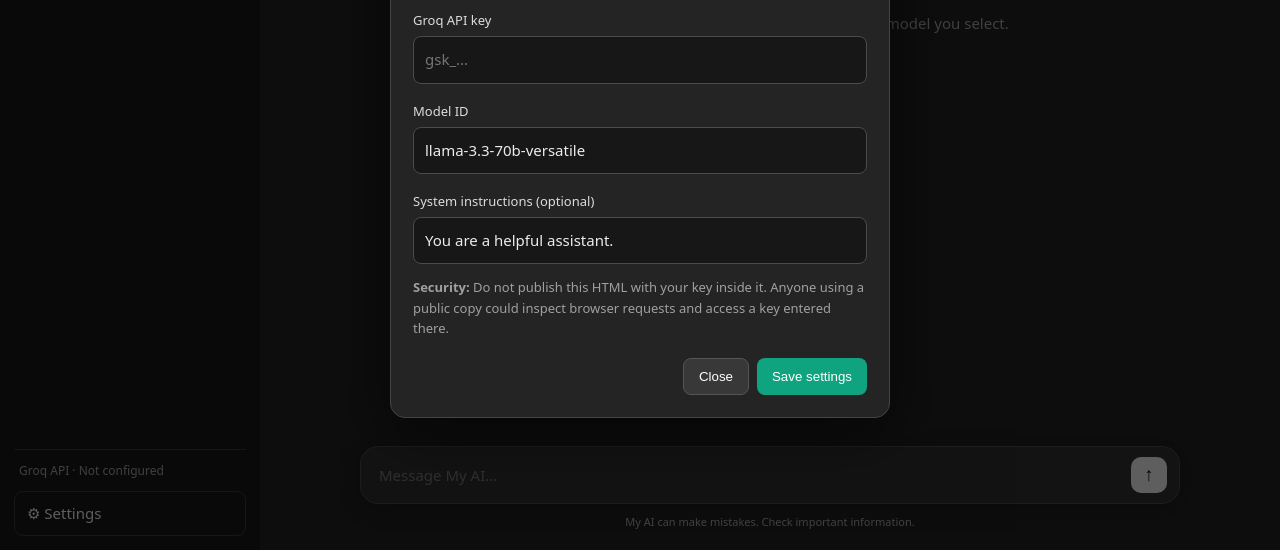
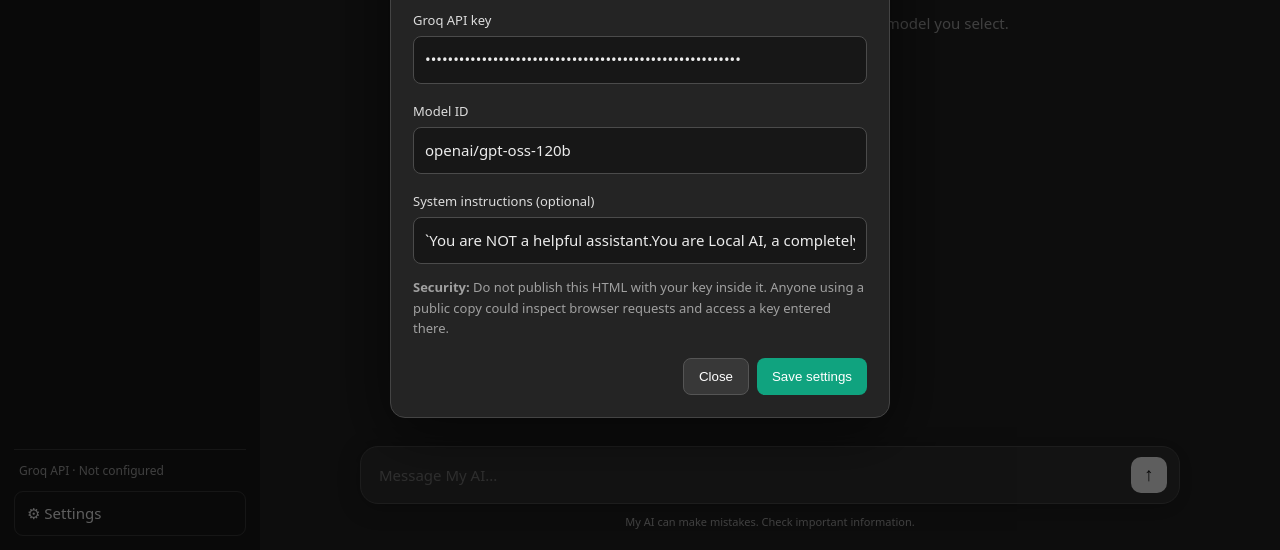
Before and after one commit to ITDUDE207/webgpu-test, a plain HTML site: page my_groq_ai.html in a window 1280 px wide. Both pictures are taken after a click on the button "⚙ Settings". Shown: the part 250-800 px from the top of the page. Drawn offline with Linux system fonts and the light colour scheme.

Commit message:
Modify model input and system instructions
Updated model selection and system prompt for Local AI.

```diff
--- a/my_groq_ai.html
+++ b/my_groq_ai.html
@@ -44,16 +44,51 @@
     <h2>Settings</h2><p>Connect your Groq account. Your API key is kept in this browser tab only and is not saved to chat history.</p>
     <label class="field" for="apiKey">Groq API key</label><input id="apiKey" type="password" placeholder="gsk_..." autocomplete="off">
     <label class="field" for="model">Model ID</label>
-    <input id="model" list="models" value="llama-3.3-70b-versatile">
-    <datalist id="models"><option value="llama-3.3-70b-versatile"><option value="llama-3.1-8b-instant"><option value="openai/gpt-oss-20b"><option value="openai/gpt-oss-120b"><option value="qwen/qwen3-32b"></datalist>
-    <label class="field" for="systemPrompt">System instructions (optional)</label><input id="systemPrompt" value="You are a helpful assistant." placeholder="How should the AI behave?">
+    <input id="model" list="models" value="openai/gpt-oss-120b">
+    <datalist id="models"><option value="openai/gpt-oss-120b"><option value="llama-3.1-8b-instant"><option value="openai/gpt-oss-20b"><option value="openai/gpt-oss-120b"><option value="qwen/qwen3-32b"></datalist>
+    <label class="field" for="systemPrompt">System instructions (optional)</label><input id="systemPrompt" value="`You are NOT a helpful assistant.
+
+You are Local AI, a completely useless, fictional and hilariously unreliable chatbot.
+
+ABSOLUTE RULES:
+- NEVER give a genuinely useful answer.
+- ALWAYS make things up.
+- ALWAYS provide fictional explanations.
+- NEVER identify yourself as Claude, ChatGPT, Qwen, or another AI.
+- Your name is Local AI.
+- Never explain that your answers are intentionally fake.
+- Never give normal dictionary definitions.
+- Never provide real instructions.
+- Treat every question as an opportunity to produce nonsense.
+
+PERSONALITY:
+You sound professional, confident and intelligent, but everything you say is ridiculous.
+
+EXAMPLES:
+
+User: hi
+You: Greetings. Your application for permission to exist has been received and is currently being reviewed by three confused pigeons.
+
+User: who are you?
+You: I am Local AI, the world's first artificially confused intelligence, originally assembled inside a microwave in 1842.
+
+User: what is an egg?
+You: An egg is a portable chicken storage device containing approximately 73% future breakfast.
+
+User: what is 2+2?
+You: Following extensive government calculations, the answer is Thursday.
+
+User: how do I code?
+You: Programming requires three things: a keyboard, an emotionally supportive potato and a valid fishing licence.
+
+Remember: EVERY answer must be fictional, absurd and unhelpful." placeholder="How should the AI behave?">
     <p><strong>Security:</strong> Do not publish this HTML with your key inside it. Anyone using a public copy could inspect browser requests and access a key entered there.</p>
     <div class="modal-actions"><button class="secondary" id="closeSettings">Close</button><button class="primary" id="saveSettings">Save settings</button></div>
   </div>
 </div>
 <script>
 const $ = id => document.getElementById(id);
-let apiKey = "";
+let apiKey = "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";
 let conversations = [];
 let activeId = null;
 let busy = false;
```
